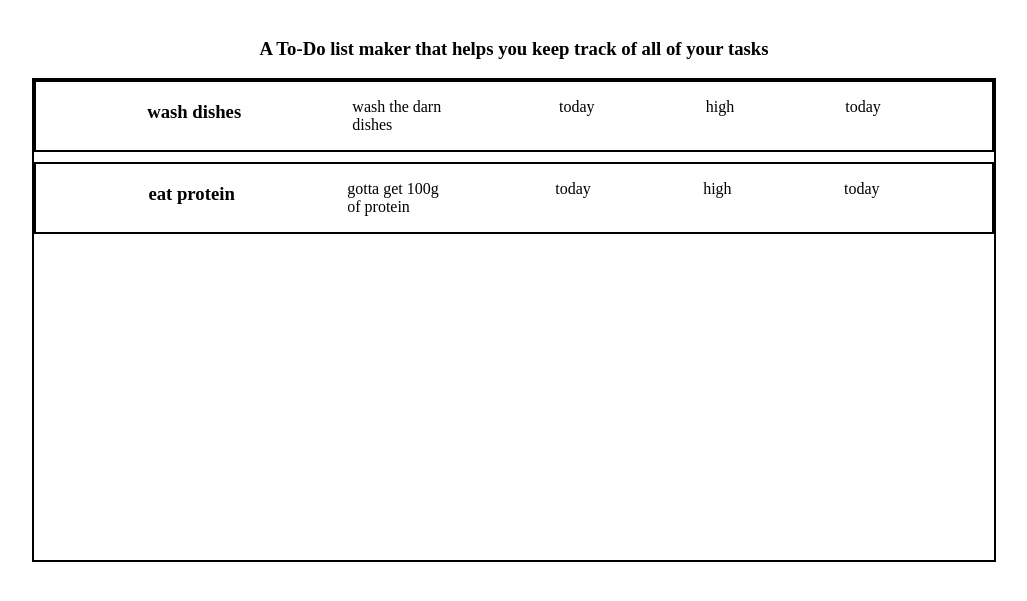
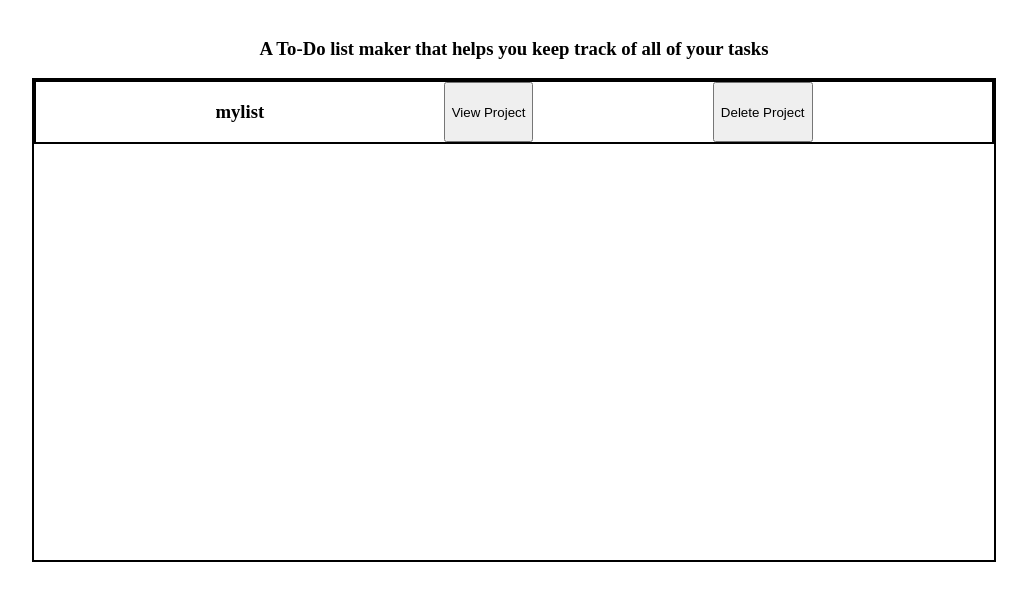
Before and after one commit to MichaelAlexChan/ToDoList, a website built with webpack: page dist/index.html in a window 1280 px wide. Shown: the part 69-670 px from the top of the page, without its empty margins (134-1161 px from the left). Built offline with nearby package versions, Linux system fonts and the light colour scheme.

Commit message:
Added button functionality to change the view and display the to-do's

```diff
--- /dev/null
+++ b/src/Display/displayProjects.js
@@ -0,0 +1,21 @@
+export default function displayProjects(projects) {
+  const pageDisplay = document.getElementById('container');
+  projects.projectStorage.forEach((element) => {
+    const projectDisplay = document.createElement('div');
+    projectDisplay.classList.add('project');
+
+    const name = document.createElement('h3');
+    name.innerText = element.title;
+    projectDisplay.appendChild(name);
+
+    const expand = document.createElement('button');
+    expand.innerText = 'View Project';
+    projectDisplay.appendChild(expand);
+
+    const deleteProject = document.createElement('button');
+    deleteProject.innerText = 'Delete Project';
+    projectDisplay.appendChild(deleteProject);
+
+    pageDisplay.appendChild(projectDisplay);
+  });
+}
--- a/src/Display/ToDoView.js
+++ b/src/Display/displayToDoList.js
@@ -1,6 +1,8 @@
 export default function displayToDoList(listObject) {
-  console.log('hii');
   const pageDisplay = document.getElementById('container');
+  while (pageDisplay.firstChild) {
+    pageDisplay.removeChild(pageDisplay.firstChild);
+  }
   listObject.list.forEach((element) => {
     const toDoDiv = document.createElement('div');
     toDoDiv.classList.add('listObject');
--- a/src/Project.js
+++ b/src/Project.js
@@ -1,17 +1,17 @@
-export default function Project() {
-  const listStorage = [];
+export default function Projects() {
+  const projectStorage = [];
 
   function addList(list) {
-    listStorage.push(list);
-    list.index = listStorage.length - 1;
+    projectStorage.push(list);
+    list.index = projectStorage.length - 1;
   }
 
   function deleteList(list) {
-    listStorage.splice(list.index, 1);
+    projectStorage.splice(list.index, 1);
   }
 
   return {
-    listStorage,
+    projectStorage,
     addList,
     deleteList,
   };
--- a/src/index.js
+++ b/src/index.js
@@ -2,7 +2,8 @@ import toDo from './ToDoObject';
 import toDoList from './ToDoList';
 import Project from './Project';
 import './style.css';
-import displayToDoList from './Display/ToDoView';
+import displayToDoList from './Display/displayToDoList';
+import displayProjects from './Display/displayProjects';
 
 const object1 = toDo('wash dishes', 'wash the darn dishes', 'today', 'high', 'you can use the dishwasher');
 const object2 = toDo('eat protein', 'gotta get 100g of protein', 'today', 'high', 'protein from foods preferred');
@@ -13,4 +14,15 @@ const projects = Project();
 projects.addList(listObject);
 console.log(projects);
 
-displayToDoList(listObject);
+// displayToDoList(listObject);
+displayProjects(projects);
+
+const container = document.getElementById('container');
+
+container.addEventListener('click', (event) => {
+  if (event.target.tagName === 'BUTTON') {
+    console.log(projects.projectStorage);
+    console.log(listObject.index);
+    displayToDoList(projects.projectStorage[listObject.index]);
+  }
+});
--- a/src/style.css
+++ b/src/style.css
@@ -17,6 +17,12 @@ body {
   flex-direction: column;
 }
 
+.project {
+  border: 2px solid black;
+  display: flex;
+  justify-content: space-evenly;
+}
+
 .listObject {
   border: 2px solid black;
   display: flex;
```
Also changed, not shown: dist/index.bundle.js, dist/index.html, src/Display/ProjectView.js (deleted).
